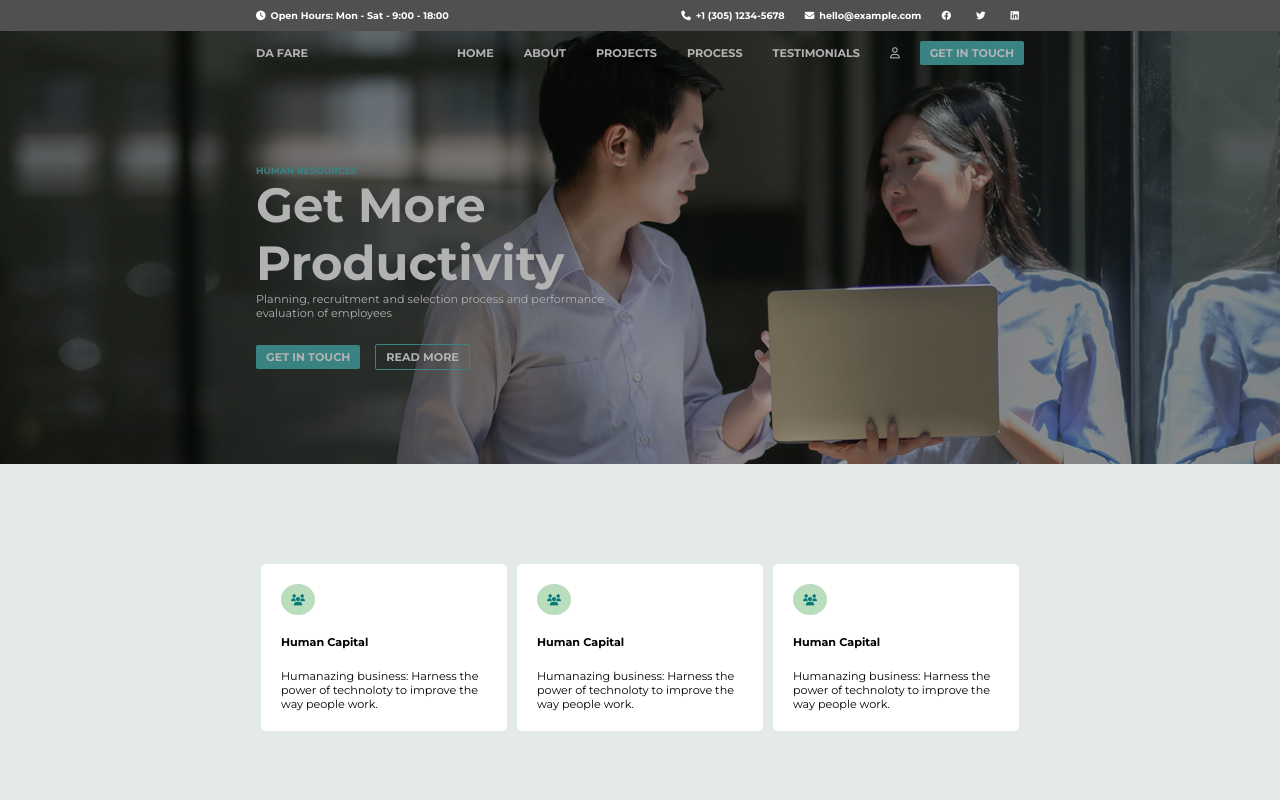
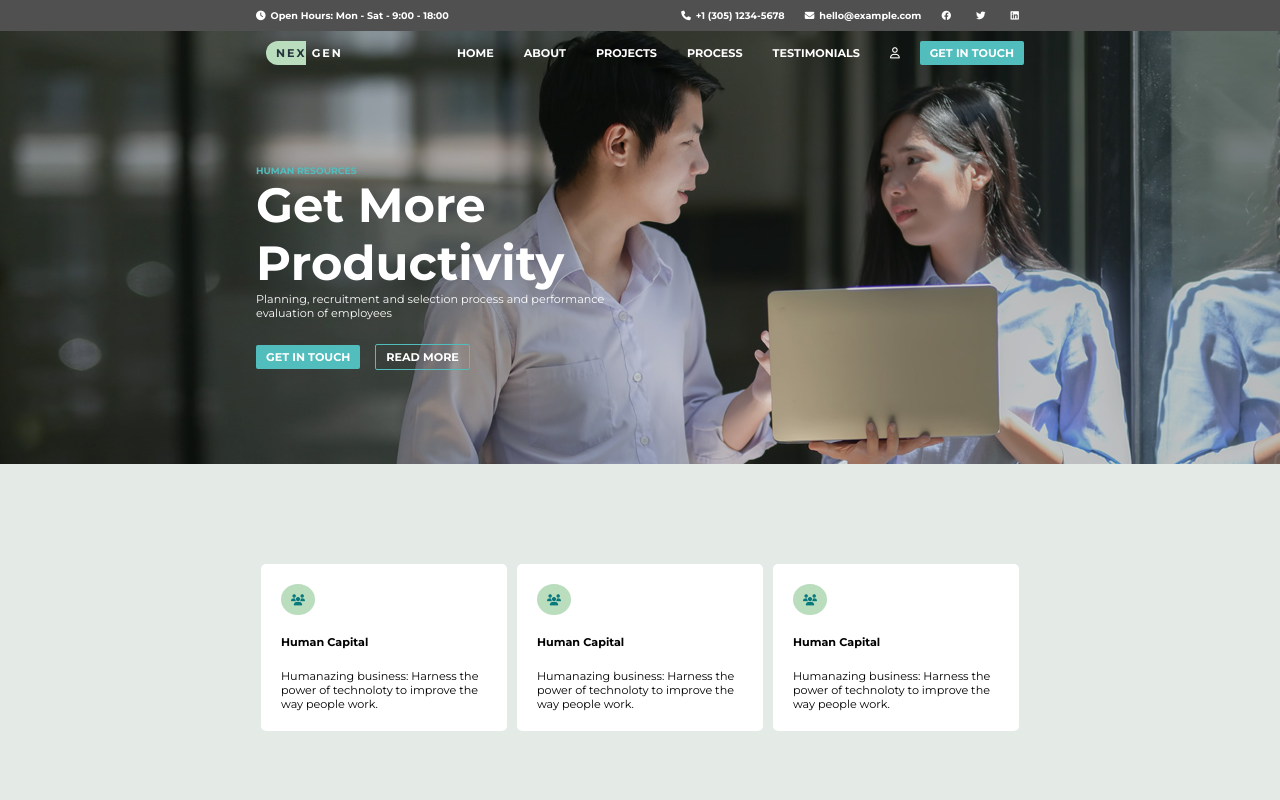
Before and after one commit to GianbaBotassi/proj-html-vuejs, a Vue app: page / in a window 1280 px wide. Shown: the top 800 px of the page. Built offline with nearby package versions, Linux system fonts and the light colour scheme.

Commit message:
Add nav props in PageHeader

```diff
--- a/src/components/FooterFormInfo.vue
+++ b/src/components/FooterFormInfo.vue
@@ -109,7 +109,7 @@ export default {
 
             i {
                 border-radius: 50%;
-                padding: 5px;
+                padding: 10px;
                 color: $atoll;
                 background-color: $ebony-clay;
                 margin-right: 10px;
--- a/src/components/HeaderNavbar.vue
+++ b/src/components/HeaderNavbar.vue
@@ -1,7 +1,10 @@
 <script>
 
 export default {
-    name: "HeaderNavbar"
+    name: "HeaderNavbar",
+    props: {
+        navitems: Array
+    }
 }
 
 </script>
@@ -9,14 +12,10 @@ export default {
 <template>
     <div class="cont" id="nav-bar">
         <div id="logo">
-            <span>DA FARE</span>
+            <span><span class="bg-logo">NEX</span> GEN</span>
         </div>
         <nav>
-            <a href="#">HOME</a>
-            <a href="#">ABOUT</a>
-            <a href="#">PROJECTS</a>
-            <a href="#">PROCESS</a>
-            <a href="#">TESTIMONIALS</a>
+            <a v-for="item in navitems" :href="item.url">{{ item.text }}</a>
             <a href="#">
                 <i class="fa-regular fa-user"></i>
             </a>
@@ -34,6 +33,22 @@ export default {
     padding-top: 10px;
     font-weight: bold;
 
+    #logo {
+        min-width: 100px;
+
+        span {
+            padding: 5px 0 5px 10px;
+            border-top-left-radius: 20px;
+            border-bottom-left-radius: 20px;
+            letter-spacing: 2px;
+        }
+
+        .bg-logo {
+            background-color: $silver-sand;
+            color: $ebony-clay
+        }
+    }
+
     nav {
         @include flex-content(center);
         gap: 10px;
--- a/src/components/PageFooter.vue
+++ b/src/components/PageFooter.vue
@@ -16,7 +16,7 @@ export default {
         <FooterFormInfo />
         <section id="copyright">
             <div class="cont">
-                <div>The low price. We are tracking any intention of piracy.</div>
+                <div>We are tracking any intention of piracy.</div>
                 <div>&#169; NEXGEN is Proudly Powered by <span>Gianbab</span></div>
             </div>
         </section>
--- a/src/components/PageHeader.vue
+++ b/src/components/PageHeader.vue
@@ -9,7 +9,38 @@ export default {
         HeaderNavbar,
         HeaderHero,
     },
-    name: "PageHeader"
+    name: "PageHeader",
+    data() {
+        return {
+            navArray: [
+                {
+                    text: 'HOME',
+                    url: '#',
+                    current: false
+                },
+                {
+                    text: 'ABOUT',
+                    url: '#',
+                    current: true
+                },
+                {
+                    text: 'PROJECTS',
+                    url: '#',
+                    current: false
+                },
+                {
+                    text: 'PROCESS',
+                    url: '#',
+                    current: false
+                },
+                {
+                    text: 'TESTIMONIALS',
+                    url: '#',
+                    current: false
+                },
+            ]
+        }
+    }
 }
 
 </script>
@@ -18,8 +49,7 @@ export default {
     <header>
         <HeaderTopBar />
         <section id="nav-hero-cont">
-            <div class="opacity"></div>
-            <HeaderNavbar />
+            <HeaderNavbar :navitems="navArray" />
             <HeaderHero />
         </section>
     </header>
--- a/styles/general.scss
+++ b/styles/general.scss
@@ -50,6 +50,7 @@ h2 {
     border-radius: 2px;
     background-color: transparent;
     color: $white;
+    cursor: pointer;
 }
 
 .bg-green-btn {
```
